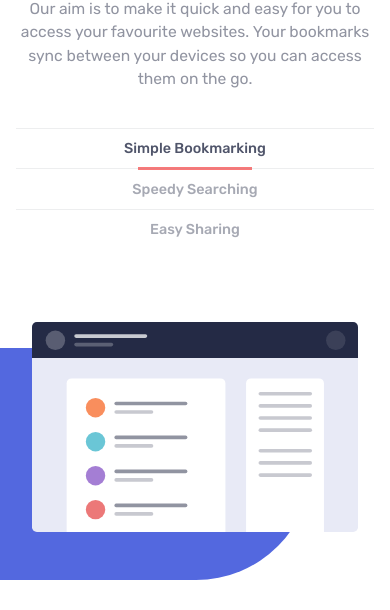
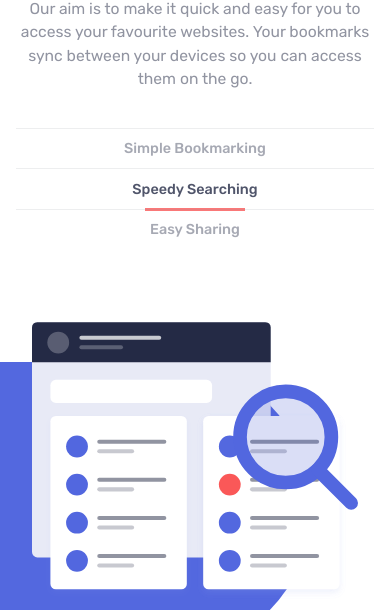
Before and after one commit to BlessTheBoy/bookmark-landing-page.github.io, a plain HTML site: page index.html in a window 390 px wide. Both pictures are taken after a click on the element "Speedy Searching". Shown: the part 706-1316 px from the top of the page. Drawn offline with nearby package versions, Linux system fonts and the light colour scheme.

Commit message:
slider functionality added

```diff
--- a/index.html
+++ b/index.html
@@ -125,20 +125,20 @@
         </p>
       </div>
       <div class="features__slider slider">
-        <div class="slider__toggle">
-          <h4 class="activeToggle">
+        <div class="slider__toggles">
+          <h4 class="slider__toggle activeToggle" onclick="showSlides(1)">
             <div>
               Simple Bookmarking
               <div class="slider__indicator"></div>
             </div>
           </h4>
-          <h4>
+          <h4 class="slider__toggle" onclick="showSlides(2)">
             <div>
               Speedy Searching
               <div class="slider__indicator"></div>
             </div>
           </h4>
-          <h4>
+          <h4 class="slider__toggle" onclick="showSlides(3)">
             <div>
               Easy Sharing
               <div class="slider__indicator"></div>
@@ -167,7 +167,7 @@
           <div class="featureCard">
             <div class="featureCard__image">
               <img
-                src="images/illustration-features-tab-1.svg"
+                src="images/illustration-features-tab-2.svg"
                 alt=""
                 class="featureCard__image"
               />
@@ -184,7 +184,7 @@
           <div class="featureCard">
             <div class="featureCard__image">
               <img
-                src="images/illustration-features-tab-1.svg"
+                src="images/illustration-features-tab-3.svg"
                 alt=""
                 class="featureCard__image"
               />
--- a/js/main.js
+++ b/js/main.js
@@ -44,3 +44,19 @@ function validateInput() {
     setSuccess();
   }
 }
+
+function showSlides(n) {
+  var i;
+  var slides = document.getElementsByClassName("featureCard");
+  var toggle = document.getElementsByClassName("slider__toggle");
+
+  for (i = 0; i < slides.length; i++) {
+    slides[i].style.display = "none";
+  }
+  for (i = 0; i < slides.length; i++) {
+    toggle[i].classList.remove("activeToggle");
+  }
+
+  slides[n - 1].style.display = "block";
+  toggle[n - 1].classList.add("activeToggle");
+}
--- a/scss/main.scss
+++ b/scss/main.scss
@@ -75,7 +75,7 @@ p {
 }
 
 .slider {
-  &__toggle {
+  &__toggles {
     padding: 0 1rem;
     text-align: center;
     margin-bottom: 2.5rem;
@@ -175,9 +175,12 @@ p {
     width: 100%;
     padding: 1rem 1rem 0.5rem;
     margin-bottom: 2rem;
+    text-align: center;
     img {
       width: 100%;
       z-index: 2;
+      max-width: 600px;
+      margin: 0 auto;
     }
 
     &:before {
```
Also changed, not shown: css/main.css, 1 other file.
